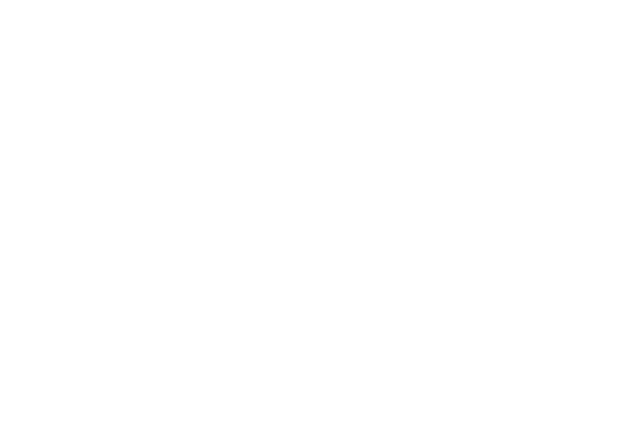
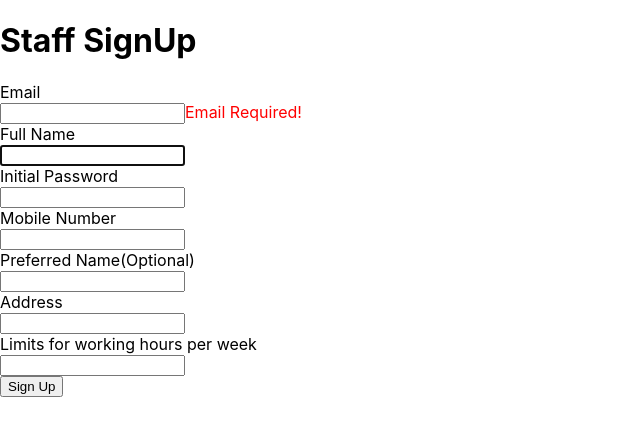
Before and after one commit to SEPM-M3-1/front-end, a React (Create React App) app: page /signups in a window 1280 px wide. Shown: the top 436 px of the page, without its empty margins (0-640 px from the left). Built offline with nearby package versions, Linux system fonts and the light colour scheme.

Commit message:
complete SignUp for Staff

```diff
--- a/src/components/App/App.js
+++ b/src/components/App/App.js
@@ -5,6 +5,7 @@
 } from 'react-router-dom';
 import Login from '../Login';
 import SignUpM from '../SignUpM';
+import SignUpS from '../SignUpS';
 import './App.css';
 
 function App() {
@@ -14,6 +15,7 @@
         <Route exact path="/" component={Login} />
         <Route path="/login" component={Login} />
         <Route path="/signupm" component={SignUpM} />
+        <Route path="/signups" component={SignUpS} />
       </Switch>
     </Router>
   );
--- a/src/components/SignUpS/SignUpS.js
+++ b/src/components/SignUpS/SignUpS.js
@@ -1,7 +1,168 @@
-import React from 'react';
+import React,{useState} from 'react';
+import { Formik,Field,ErrorMessage,Form } from 'formik';
+import * as Yup from 'yup';
+import {
+  Link,
+  useHistory,
+} from 'react-router-dom';
+import * as api from '../Util/api';
 
 const SignUpS = () => {
+  const history = useHistory();
 
-}
+  const [warning, setWarning] = useState(false);
+
+  const initialValues = {
+    email: '',
+    fullName:'',
+    password: '',
+    mobile: '',
+    address: '',
+    workingHours:'',
+    preferredName: ''
+  }
+
+  const validationSchema = Yup.object().shape({
+    email: Yup.string().email('Please enter valid email').required('Email Required!'),
+    fullName: Yup.string().required('FullName Required!'),
+    password: Yup.string().required('Password Required!')
+    .matches(
+      /^(?=.*[a-z])(?=.*[A-Z])(?=.*[0-9])(?=.*[!@#\$%\^&\*])(?=.{8,})/,
+      "Must Contain 8 Characters, One Uppercase, One Lowercase, One Number and One Special Case Character"
+    ),
+    mobile: Yup.string().required('Mobile Required!'),
+    address: Yup.string().required('Address Required!'),
+    workingHours: Yup.string().required('Limits for working hours per week Required!'),
+  })
+
+  const onSubmit = async ({ email, fullName, password, mobile,address,workingHours,preferredName }) => {
+    console.log(email, fullName, password, mobile,address,workingHours,preferredName);
+    try {
+      const signupRes = await api.siguns({ email, fullName, password, mobile,address,workingHours,preferredName})
+      if (signupRes.status === 200) {
+        history.push('');
+      }
+    } catch (error) {
+      if (error.response.status === 400) {
+        setWarning(true);
+      }
+    }
+  }
+
+  return (
+    <div className="signup_form">
+      <h1 style={{display: "block"}}>Staff SignUp</h1>
+      {warning? <span style={{color:"red"}}>Email already exist</span> :null}
+      <Formik
+        initialValues={initialValues}
+        onSubmit={onSubmit}
+        validationSchema={validationSchema}
+      >
+        {({ isSubmitting }) => (
+          <Form>
+            <label htmlFor="email" style={{ display: "block" }}>
+              Email
+            </label>
+            <Field
+              label="Email"
+              name="email"
+              id="email"
+              autoFocus
+              autoComplete="email"
+            />
+            <ErrorMessage name="email">
+            { (msg) => <span className="error">{msg}</span>}
+            </ErrorMessage>
+            <label htmlFor="full-name" style={{ display: "block" }}>
+              Full Name
+            </label>
+            <Field
+              label="Full-Name"
+              name="fullName"
+              id="fullName"
+              autoFocus
+              autoComplete="fullName"
+            />
+            <ErrorMessage name="fullName">
+            { (msg) => <span className="error">{msg}</span>}
+            </ErrorMessage>
+            <label htmlFor="password" style={{ display: "block" }}>
+              Initial Password
+            </label>
+            <Field
+              label="Password"
+              id="password"
+              type="password"
+              name="password"
+              autoComplete="password"
+            />
+            <ErrorMessage name="password">
+            { (msg) => <span className="error">{msg}</span>}
+            </ErrorMessage>
+            <label htmlFor="mobile" style={{ display: "block" }}>
+              Mobile Number
+            </label>
+            <Field
+              label="mobile number"
+              id="mobile"
+              type="mobile"
+              name="mobile"
+              autoComplete="mobile"
+            />
+            <ErrorMessage name="mobile">
+            { (msg) => <span className="error">{msg}</span>}
+            </ErrorMessage>
+            <label htmlFor="preferredName" style={{ display: "block" }}>
+              Preferred Name(Optional)
+            </label>
+            <Field
+              label="Preferred Name"
+              id="preferredName"
+              type="preferredName"
+              name="preferredName"
+              autoComplete="preferredName"
+            />
+            <ErrorMessage name="preferredName">
+            { (msg) => <span className="error">{msg}</span>}
+            </ErrorMessage>
+            <label htmlFor="address" style={{ display: "block" }}>
+              Address
+            </label>
+            <Field
+              label="Address"
+              id="address"
+              type="address"
+              name="address"
+              autoComplete="address"
+            />
+            <ErrorMessage name="address">
+            { (msg) => <span className="error">{msg}</span>}
+            </ErrorMessage>
+            <label htmlFor="workingHours" style={{ display: "block" }}>
+              Limits for working hours per week
+            </label>
+            <Field
+              label="Working Hours"
+              id="workingHours"
+              type="workingHours"
+              name="workingHours"
+              autoComplete="workingHours"
+            />
+            <ErrorMessage name="workingHours">
+            { (msg) => <span className="error">{msg}</span>}
+             </ErrorMessage>
+            <button
+              type="submit"
+              disabled={isSubmitting}
+              style={{ display: "block" }}
+            >
+              Sign Up
+            </button>
+          </Form>
+        )}
+      </Formik>
+    </div>
+  );
+};
 
 export default SignUpS;
--- a/src/components/Util/api.js
+++ b/src/components/Util/api.js
@@ -22,3 +22,17 @@
     mobile
   },
 })
+
+export const siguns = ({ email, fullName, password, mobile,address,workingHours,preferredName }) => axios({
+  method: 'post',
+  url: `${baseUrl}/signups`,
+  params: {
+    email,
+    fullName,
+    password,
+    mobile,
+    address,
+    workingHours,
+    preferredName
+  },
+})
```
